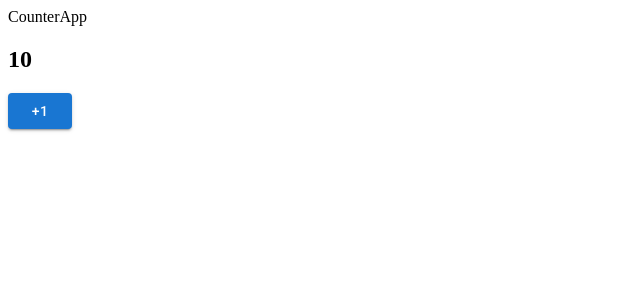
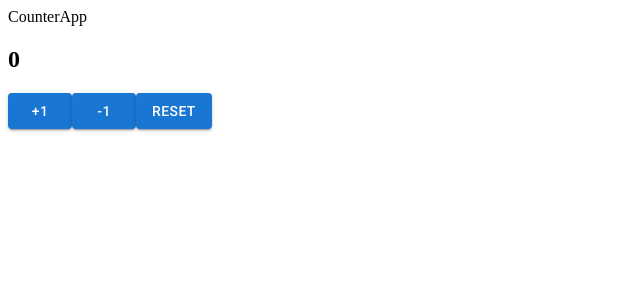
Before and after one commit to Eve-Boudika/LearnReact, a React (Vite) app: page / in a window 1280 px wide. Shown: the top 300 px of the page, without its empty margins (0-640 px from the left). Built offline with nearby package versions, Linux system fonts and the light colour scheme.

Commit message:
hook useState en contador y reset

```diff
--- a/src/CounterApp.jsx
+++ b/src/CounterApp.jsx
@@ -1,20 +1,37 @@
+import { useState } from 'react'
 import { PropTypes } from 'prop-types';
-// import { Button } from '@mui/material';
 import Button from '@mui/material/Button';
 
 
 export const CounterApp = ({value}) => {
-    const handleadd = () => {
-        console.log('+1') }
+
+    const [ counter, setCounter ] = useState ( value )
+
+    const contarmas = () => {
+      setCounter( counter + 1 )
+
+    }
+
+    const contarmenos = () => {
+      setCounter( counter - 1 )
+
+    }
+
+    const reset = () => {
+      setCounter( value )
+
+    }
+
+
   return (
     <>
     <div>CounterApp</div>
-    <h2> { value } </h2>
+    <h2> { counter } </h2>
 
 
-    <Button onClick={ handleadd }  variant="contained" key="counterButton">
-      +1
-    </Button>
+    <Button onClick={ contarmas }  variant="contained" key="counterButton"> +1 </Button>
+    <Button onClick={ contarmenos }  variant="contained" key="counterButton"> -1 </Button>
+    <Button onClick={ reset } variant="contained" key="counterButton" > Reset </Button>
     </>
   );
 }
--- a/src/main.jsx
+++ b/src/main.jsx
@@ -13,6 +13,6 @@ ReactDOM.createRoot(document.getElementById('root')).render(
   <React.StrictMode>
     {/* <App /> */}
     {/* <HelloWorldApp titulo="pepepepe" subtitulo="subpepepe"/> */}
-    <CounterApp value={10}/>
+    <CounterApp value={ 0 }/>
   </React.StrictMode>,
 )
```
